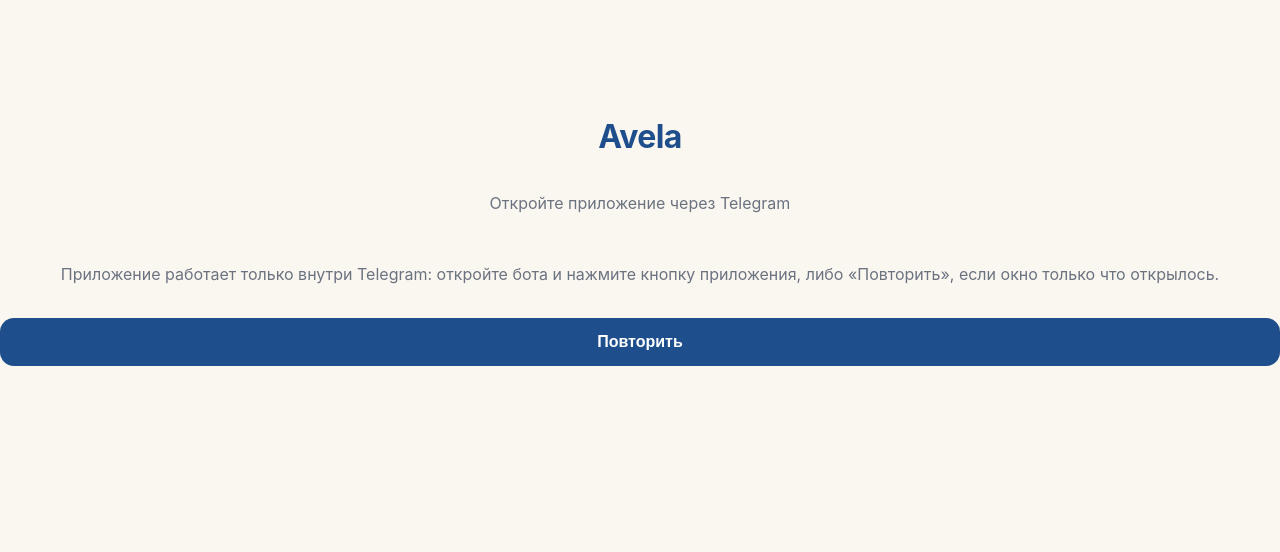
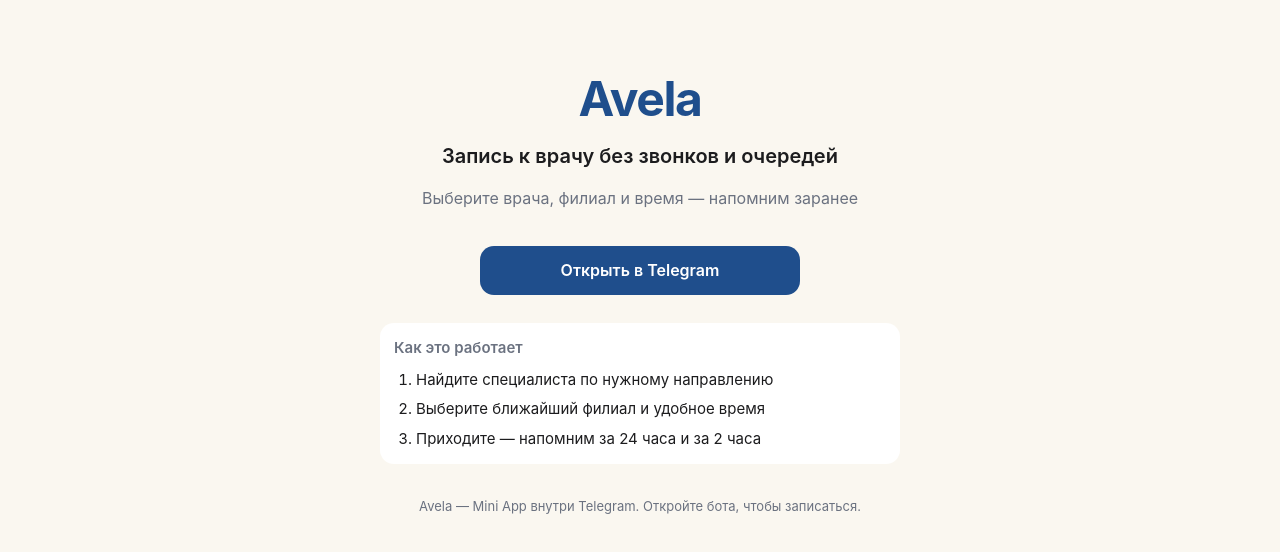
Before and after one commit to jaraslaukunin/avela-telegram-bot, a React (Vite) app in the folder frontend/: page /booking in a window 1280 px wide. Shown: the top 552 px of the page. Built offline with nearby package versions, Linux system fonts and the light colour scheme; no server answers.

Commit message:
feat(landing): статичная страница для посетителей вне Telegram (NotInTelegramError → LandingScreen, кнопка «Открыть в Telegram»), переводы ru/en/be-Latn

```diff
--- a/frontend/src/App.tsx
+++ b/frontend/src/App.tsx
@@ -1,7 +1,7 @@
 import { useEffect, useState } from "react";
 import { Link, Route, Routes } from "react-router-dom";
 
-import { ApiError, restoreOrLogin } from "./api/client";
+import { ApiError, NotInTelegramError, restoreOrLogin } from "./api/client";
 import { detectLocale, translate, type Locale } from "./i18n";
 import { LocaleProvider, useT } from "./i18n/context";
 import AdminAppointmentsScreen from "./screens/admin/AdminAppointmentsScreen";
@@ -11,6 +11,7 @@
 import { useAdminScope } from "./screens/admin/useAdminScope";
 import BookingScreen from "./screens/BookingScreen";
 import HomeScreen from "./screens/HomeScreen";
+import LandingScreen from "./screens/LandingScreen";
 import MyAppointmentsScreen from "./screens/MyAppointmentsScreen";
 import ProfileScreen from "./screens/ProfileScreen";
 import RescheduleScreen from "./screens/RescheduleScreen";
@@ -22,6 +23,7 @@
   const [locale] = useState<Locale>(() => detectLocale(getTelegramLanguage()));
   const [authState, setAuthState] = useState<AuthState>("loading");
   const [authError, setAuthError] = useState<string>("");
+  const [notInTelegram, setNotInTelegram] = useState(false);
   const [attempt, setAttempt] = useState(0);
 
   useEffect(() => {
@@ -47,6 +49,11 @@
         if (cancelled) {
           return;
         }
+        if (error instanceof NotInTelegramError) {
+          setNotInTelegram(true);
+          setAuthState("error");
+          return;
+        }
         setAuthError(
           error instanceof ApiError ? error.message : "Не удалось выполнить вход",
         );
@@ -70,15 +77,23 @@
   }
 
   if (authState === "error") {
+    if (notInTelegram) {
+      return (
+        <LocaleProvider locale={locale}>
+          <div className="app">
+            <main className="app__content">
+              <LandingScreen />
+            </main>
+          </div>
+        </LocaleProvider>
+      );
+    }
+
     return (
       <LocaleProvider locale={locale}>
         <div className="screen screen--centered">
           <h1 className="logo">Avela</h1>
           <p className="muted">{authError}</p>
-          <p className="muted">
-            Приложение работает только внутри Telegram: откройте бота и нажмите
-            кнопку приложения, либо «Повторить», если окно только что открылось.
-          </p>
           <button
             className="button button--primary button--big"
             onClick={() => setAttempt((value) => value + 1)}
--- a/frontend/src/api/client.ts
+++ b/frontend/src/api/client.ts
@@ -58,6 +58,14 @@
   }
 }
 
+/** Пользователь открыл Mini App не из Telegram — initData отсутствует. */
+export class NotInTelegramError extends ApiError {
+  constructor() {
+    super(401, "Откройте приложение через Telegram");
+    this.name = "NotInTelegramError";
+  }
+}
+
 async function request<T>(path: string, options: RequestInit = {}): Promise<T> {
   const headers = new Headers(options.headers);
   headers.set("Accept", "application/json");
@@ -92,7 +100,7 @@
 export async function login(): Promise<LoginResponse> {
   const initData = getInitData();
   if (!initData) {
-    throw new ApiError(401, "Откройте приложение через Telegram");
+    throw new NotInTelegramError();
   }
 
   const data = await request<LoginResponse>("/auth/telegram", {
--- a/frontend/src/i18n/index.ts
+++ b/frontend/src/i18n/index.ts
@@ -93,6 +93,16 @@
   "common.save": "Сохранить",
   "common.saving": "Сохраняю…",
   "common.create": "Создать",
+
+  // --- Лендинг ---
+  "landing.tagline": "Запись к врачу без звонков и очередей",
+  "landing.subtitle": "Выберите врача, филиал и время — напомним заранее",
+  "landing.openInTelegram": "Открыть в Telegram",
+  "landing.howTitle": "Как это работает",
+  "landing.how1": "Найдите специалиста по нужному направлению",
+  "landing.how2": "Выберите ближайший филиал и удобное время",
+  "landing.how3": "Приходите — напомним за 24 часа и за 2 часа",
+  "landing.notInTelegram": "Avela — Mini App внутри Telegram. Откройте бота, чтобы записаться.",
 };
 
 const en: Dictionary = {
@@ -181,6 +191,16 @@
   "common.save": "Save",
   "common.saving": "Saving…",
   "common.create": "Create",
+
+  // --- Landing ---
+  "landing.tagline": "Book a doctor without phone calls and queues",
+  "landing.subtitle": "Choose a doctor, branch and time — we'll remind you",
+  "landing.openInTelegram": "Open in Telegram",
+  "landing.howTitle": "How it works",
+  "landing.how1": "Find a specialist for your need",
+  "landing.how2": "Pick the nearest branch and a convenient time",
+  "landing.how3": "Just come — we'll remind you 24 and 2 hours ahead",
+  "landing.notInTelegram": "Avela is a Mini App inside Telegram. Open the bot to book.",
 };
 
 const beLatn: Dictionary = {
@@ -269,6 +289,16 @@
   "common.save": "Zachavać",
   "common.saving": "Zachavaju…",
   "common.create": "Stvaryć",
+
+  // --- Landing ---
+  "landing.tagline": "Zapis da ŭrača biez zvonkaŭ i čarhoŭ",
+  "landing.subtitle": "Abarocie ŭrača, filijal i čas — my nahabadajem",
+  "landing.openInTelegram": "Adkryć u Telegram",
+  "landing.howTitle": "Jak heta pracuje",
+  "landing.how1": "Znajdziecie specjalista pa patrebnym kirunku",
+  "landing.how2": "Abarocie najbližejšy filijal i zručny čas",
+  "landing.how3": "Prychodźcie — nahabadajem za 24 i 2 hadziny",
+  "landing.notInTelegram": "Avela — Mini App u Telegram. Adkryjcie bota, kab zapisacca.",
 };
 
 export const dictionaries: Record<Locale, Dictionary> = {
--- /dev/null
+++ b/frontend/src/screens/LandingScreen.tsx
@@ -0,0 +1,36 @@
+import { useT } from "../i18n/context";
+
+/**
+ * Лендинг для тех, кто открыл avela.jaraslau.dev не из Telegram.
+ *
+ * Mini App работает только внутри клиента Telegram (там передаётся initData),
+ * поэтому для случайного посетителя из браузера показываем аккуратную
+ * страницу-визитку вместо «Откройте через Telegram».
+ */
+export default function LandingScreen() {
+  const t = useT();
+
+  return (
+    <div className="landing">
+      <header className="landing__hero">
+        <h1 className="landing__logo">Avela</h1>
+        <p className="landing__tagline">{t("landing.tagline")}</p>
+        <p className="muted">{t("landing.subtitle")}</p>
+        <a className="button button--primary button--big landing__cta" href="https://t.me/avela_med_bot">
+          {t("landing.openInTelegram")}
+        </a>
+      </header>
+
+      <section className="section">
+        <h2 className="section__title">{t("landing.howTitle")}</h2>
+        <ol className="landing__steps">
+          <li>{t("landing.how1")}</li>
+          <li>{t("landing.how2")}</li>
+          <li>{t("landing.how3")}</li>
+        </ol>
+      </section>
+
+      <p className="muted landing__note">{t("landing.notInTelegram")}</p>
+    </div>
+  );
+}
--- a/frontend/src/styles.css
+++ b/frontend/src/styles.css
@@ -291,3 +291,53 @@
   font-size: 14px;
   color: var(--muted);
 }
+
+/* Лендинг для посетителей вне Telegram */
+
+.landing {
+  display: flex;
+  flex-direction: column;
+  gap: 20px;
+  max-width: 520px;
+  margin: 0 auto;
+  padding-top: 24px;
+}
+
+.landing__hero {
+  text-align: center;
+  padding: 24px 0 8px;
+}
+
+.landing__logo {
+  margin: 0;
+  font-size: 48px;
+  letter-spacing: -0.03em;
+  color: var(--blue);
+}
+
+.landing__tagline {
+  font-size: 20px;
+  font-weight: 600;
+  margin: 8px 0 4px;
+}
+
+.landing__cta {
+  margin-top: 20px;
+  max-width: 320px;
+  margin-left: auto;
+  margin-right: auto;
+}
+
+.landing__steps {
+  margin: 0;
+  padding-left: 22px;
+  display: flex;
+  flex-direction: column;
+  gap: 8px;
+  font-size: 15px;
+}
+
+.landing__note {
+  text-align: center;
+  font-size: 13px;
+}
```
